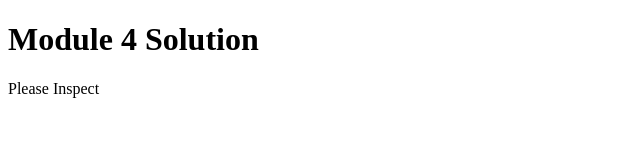
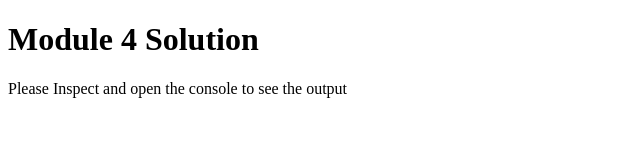
Before and after one commit to Codeyenum/fourth_module_soln, a plain HTML site: page index.html in a window 1280 px wide. Shown: the whole page, without its empty margins (0-640 px from the left). Drawn offline with Linux system fonts and the light colour scheme.

Commit message:
Inspect prompt

```diff
--- a/index.html
+++ b/index.html
@@ -9,6 +9,6 @@
 </head>
 <body>
   <h1>Module 4 Solution</h1>
-  <p> Please Inspect</p>
+  <p> Please Inspect and open the console to see the output</p>
 </body>
 </html>
```
